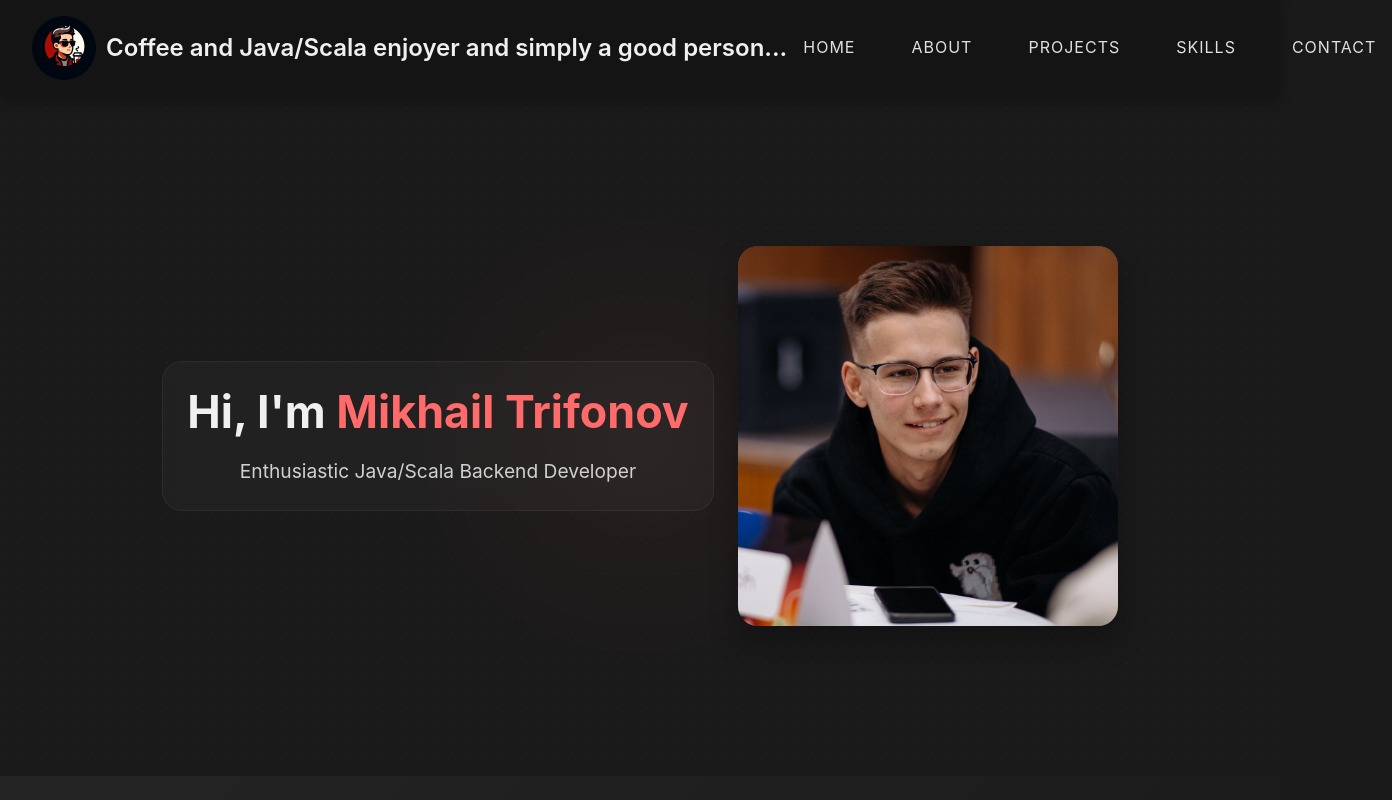
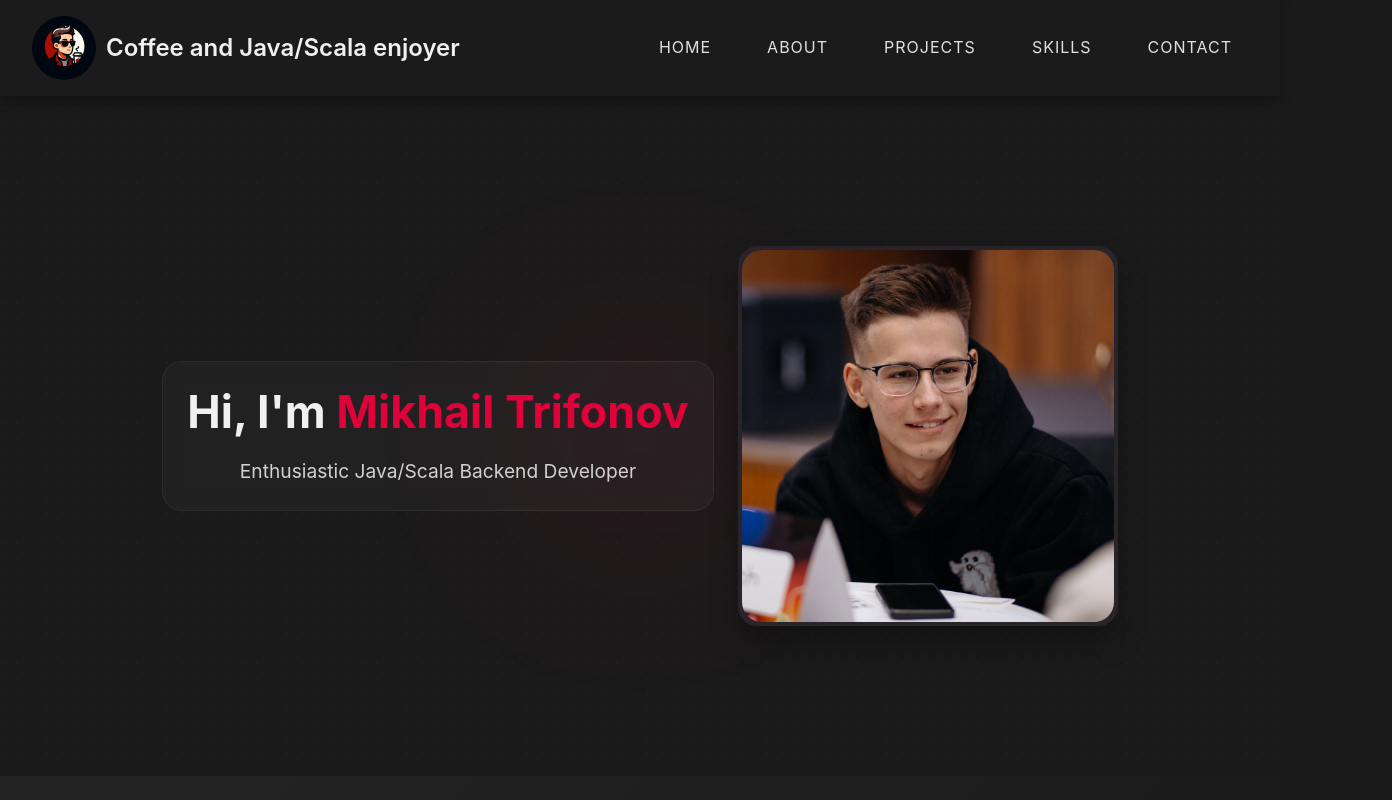
Before and after one commit to LuminiteTime/portfolio, a React (Vite) app: page / in a window 1280 px wide. Shown: the top 800 px of the page, 1392 px wide, since content can reach past the window. Built offline with nearby package versions, Linux system fonts and the light colour scheme.

Commit message:
FEATURE: Change accent color

```diff
--- a/src/components/Navbar.jsx
+++ b/src/components/Navbar.jsx
@@ -32,7 +32,7 @@ const Navbar = () => {
                     alt="coffee icon"
                     className="navbar-favicon"
                 />
-                <h1>Coffee and Java{'/'}Scala enjoyer and simply a good person...</h1>
+                <h1>Coffee and Java{'/'}Scala enjoyer</h1>
             </div>
             <ul>
                 <li><a href="#home" onClick={scrollToTop}>Home</a></li>
--- a/src/styles/contact.css
+++ b/src/styles/contact.css
@@ -78,7 +78,7 @@
 }
 
 .contact-item:hover {
-    color: #ff6b6b;
+    color: var(--accent-color);
     transform: scale(1.1);
 }
 
@@ -89,7 +89,7 @@
 }
 
 .contact-item:hover .icon {
-    color: #ff6b6b;
+    color: var(--accent-color);
 }
 
 .contact-icon {
--- a/src/styles/global.css
+++ b/src/styles/global.css
@@ -2,7 +2,7 @@
     --bg-primary: #1a1a1a;
     --bg-darker: #171717;
     --bg-secondary: #242424;
-    --accent-color: #ff6b6b;
+    --accent-color: #df0139;
 
     --text-primary: #f0f0f0;
     --text-secondary: #d1d1d1;
@@ -10,8 +10,6 @@
 
     --glass-bg: rgba(255, 255, 255, 0.03);
     --glass-border: rgba(255, 255, 255, 0.05);
-
-    --gradient-primary: linear-gradient(45deg, var(--accent-color), #ff8e8e);
     --gradient-subtle: linear-gradient(180deg, var(--bg-darker), var(--bg-primary));
 
     --section-padding: 6rem 2rem;
@@ -40,7 +38,7 @@
 }
 
 html {
-    scroll-padding-top: 100px; /* Adds padding for all scroll-to-anchor navigation */
+    scroll-padding-top: 100px;
     scroll-behavior: smooth;
 }
 
@@ -114,12 +112,11 @@ section h2 {
     margin-top: -2rem;
 }
 
-/* Add a decorative line that appears when scrolled to */
 section:target::before {
     content: '';
     display: block;
     position: absolute;
-    top: 80px; /* Adjust based on navbar height */
+    top: 80px;
     left: 0;
     right: 0;
     height: 3px;
@@ -143,7 +140,6 @@ section:target::before {
     }
 }
 
-/* Add a subtle highlight effect for the current section */
 section:target {
     animation: highlight 1s ease-out;
 }
--- a/src/styles/hero.css
+++ b/src/styles/hero.css
@@ -79,7 +79,7 @@
     bottom: -5px;
     width: 100%;
     height: 2px;
-    background: var(--accent-color);
+    background: linear-gradient(90deg, #1e1e27, var(--accent-color));
     transform: scaleX(0);
     transform-origin: right;
     transition: transform 0.3s ease;
@@ -119,7 +119,11 @@
 }
 
 .highlight {
-    color: var(--accent-color);
+    background: var(--accent-color);
+    -webkit-background-clip: text;
+    -webkit-text-fill-color: transparent;
+    background-clip: text;
+    color: transparent;
 }
 
 .hero-photo-container {
@@ -133,16 +137,18 @@
     height: 380px;
     border-radius: 20px;
     overflow: hidden;
-    background: rgba(255, 107, 107, 0.3);
+    background: #28242a;
     box-shadow: 0 15px 30px rgba(0, 0, 0, 0.3);
     display: flex;
     align-items: center;
     justify-content: center;
+    border: 4px solid #28242a;
 }
 
 .hero-photo {
     width: 100%;
     height: 100%;
+    border-radius: 20px;
     object-fit: cover;
     transition: transform 0.3s ease;
 }
--- a/src/styles/navbar.css
+++ b/src/styles/navbar.css
@@ -6,10 +6,10 @@
     justify-content: space-between;
     align-items: center;
     padding: 1rem 2rem;
-    background-color: rgba(20, 20, 20, 0.85);
+    background-color: rgba(40, 36, 42, 0.2);
     box-shadow: 0 4px 12px rgba(0, 0, 0, 0.3);
     backdrop-filter: blur(8px);
-    color: #ff6b6b;
+    color: (--accent-color);
     transition: background-color 0.3s ease;
 }
 
@@ -57,7 +57,7 @@
 
 .navbar a:hover {
     color: #1e1e1e;
-    background-color: #ff6b6b;
+    background-color: var(--accent-color);
 }
 
 .navbar a:active {
--- a/src/styles/projects.css
+++ b/src/styles/projects.css
@@ -34,7 +34,7 @@
     transform: translateX(-50%);
     width: 60px;
     height: 4px;
-    background: var(--gradient-primary);
+    background: var(--accent-color);
     border-radius: 2px;
 }
 
```
